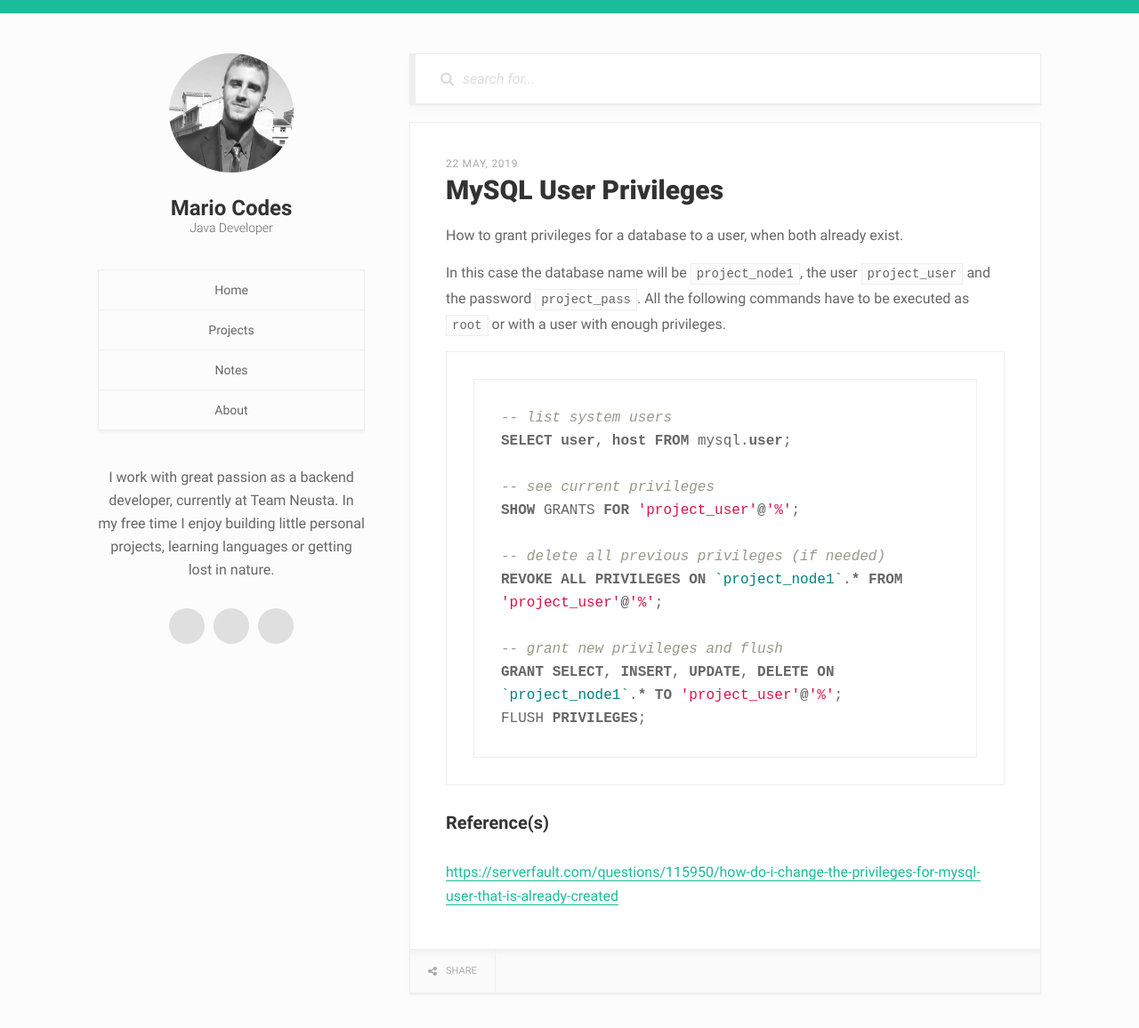
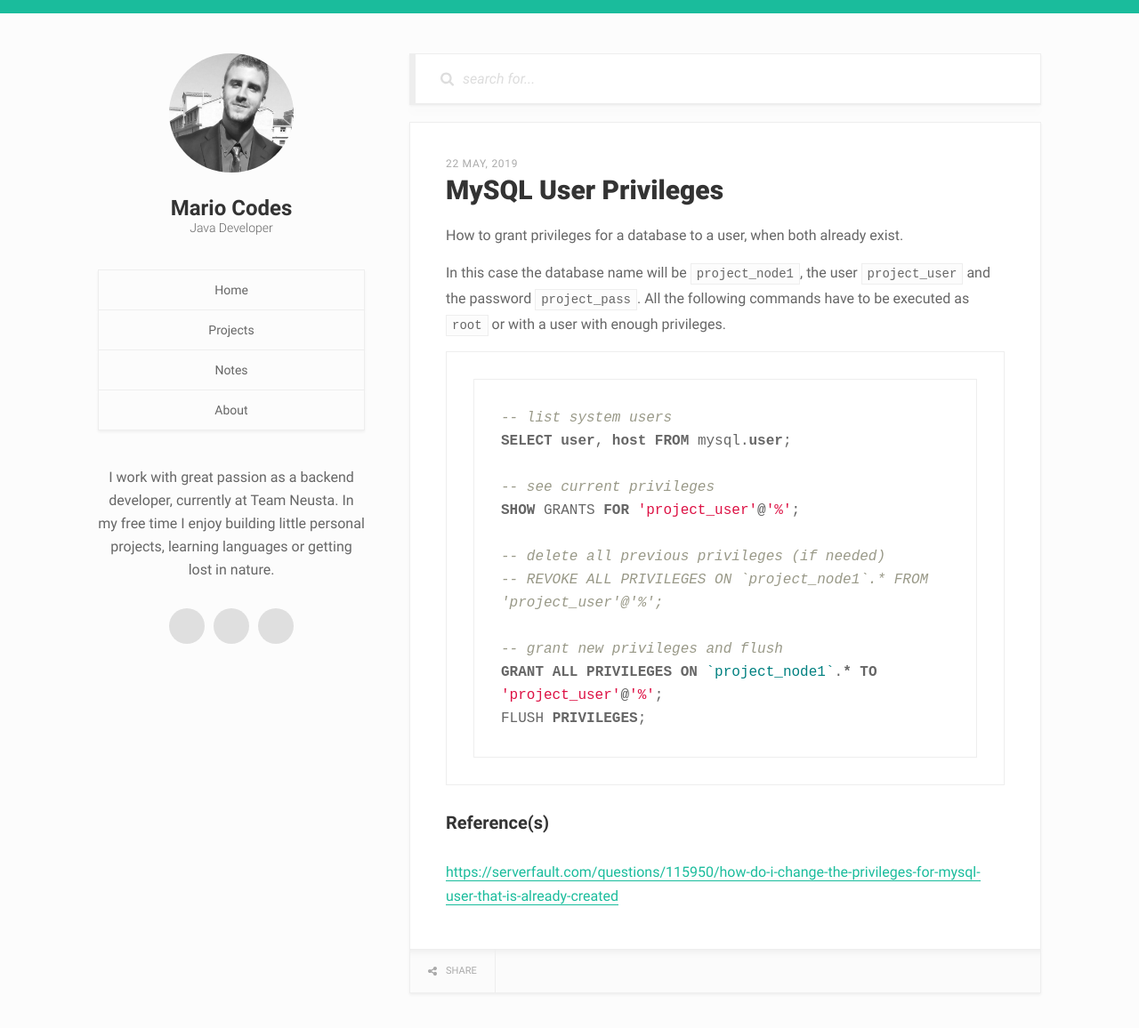
Before and after one commit to TrendingTechnology/mariocodes.github.io, a Jekyll site: the page built from _posts/notes/programming/technologies/2019-05-22-mysql-privileges.md, in a window 1280 px wide and 1177 px high. Shown: the top 1156 px of the window at 89% size. Built offline with Jekyll 4.4.1, drawn with Linux system fonts in a browser that asks for light colours.

Commit message:
mysql: updated last post

```diff
--- a/_posts/notes/programming/technologies/2019-05-22-mysql-privileges.md
+++ b/_posts/notes/programming/technologies/2019-05-22-mysql-privileges.md
@@ -17,10 +17,10 @@ SELECT user, host FROM mysql.user;
 SHOW GRANTS FOR 'project_user'@'%';
 
 -- delete all previous privileges (if needed)
-REVOKE ALL PRIVILEGES ON `project_node1`.* FROM 'project_user'@'%';
+-- REVOKE ALL PRIVILEGES ON `project_node1`.* FROM 'project_user'@'%';
 
 -- grant new privileges and flush
-GRANT SELECT, INSERT, UPDATE, DELETE ON `project_node1`.* TO 'project_user'@'%';
+GRANT ALL PRIVILEGES ON `project_node1`.* TO 'project_user'@'%';
 FLUSH PRIVILEGES;
 ~~~
 
```
